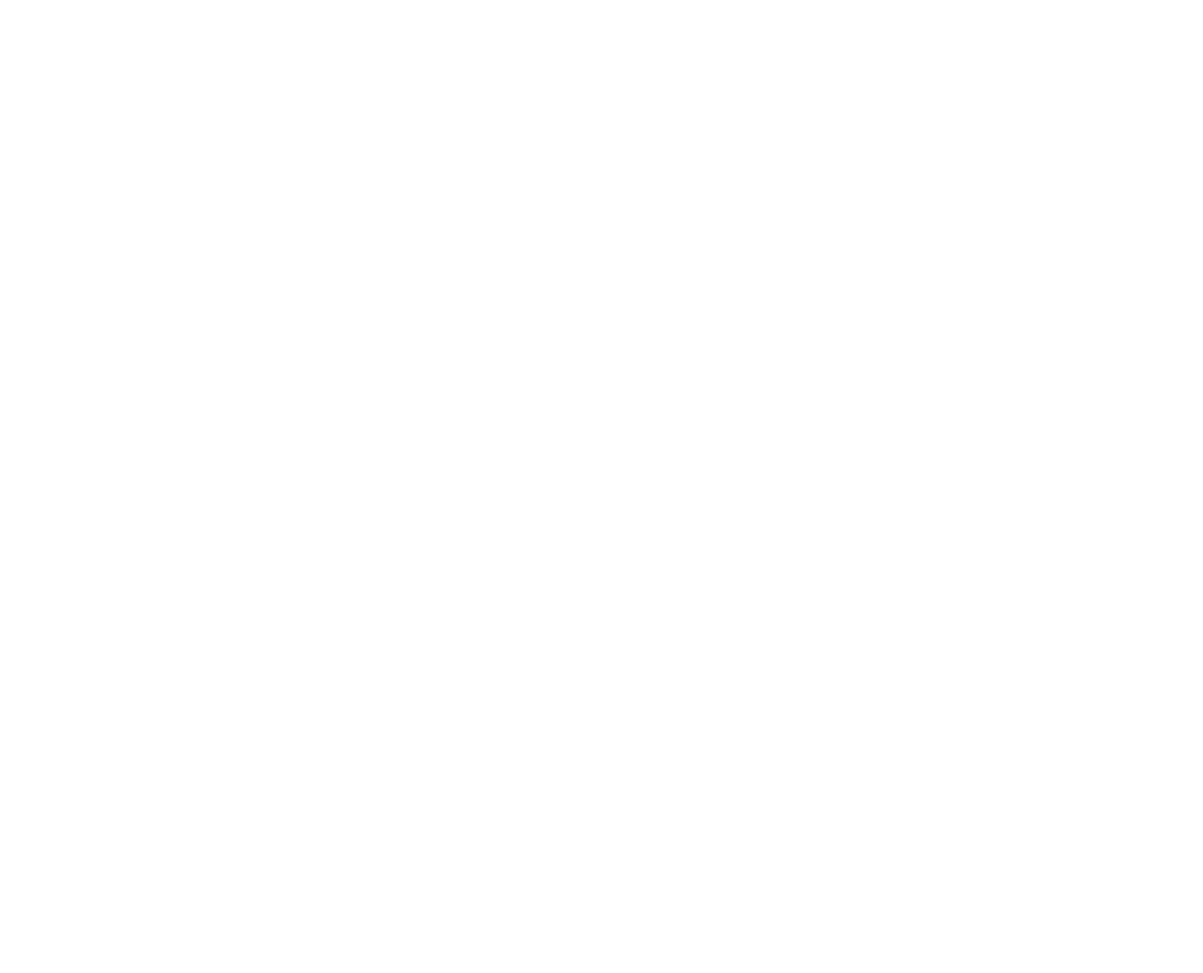
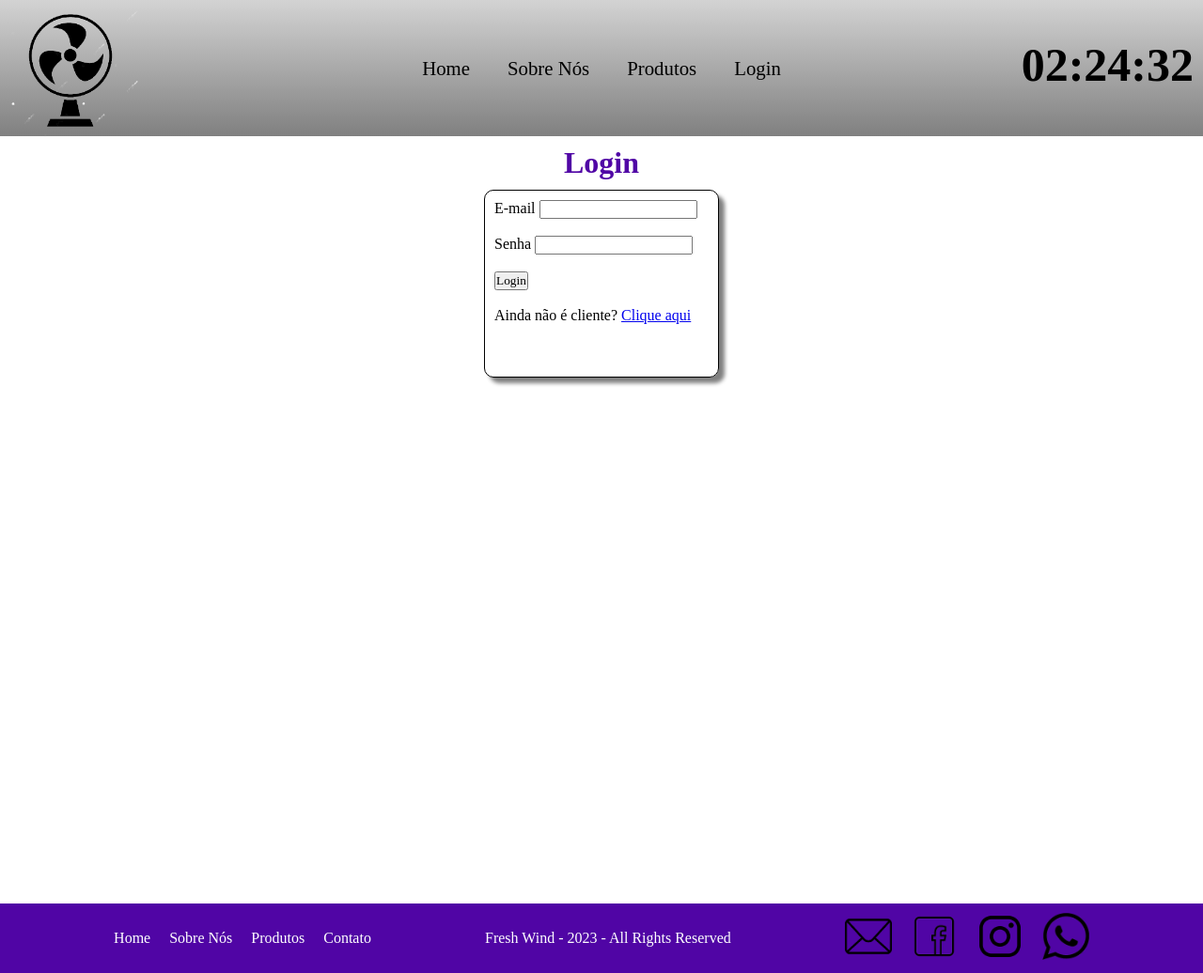
Before and after one commit to bruuno1994/Fresh-Wind, a plain HTML site: page pages/login.html in a window 1280 px wide. Shown: the whole page at 94% size. Before the commit the page ends 800 px from the top, so only its background shows below. Drawn offline with Linux system fonts and the light colour scheme.

Commit message:
Escopo da página de login implementada

```diff
--- a/pages/login.html
+++ b/pages/login.html
@@ -1,12 +1,68 @@
 <!DOCTYPE html>
-<html lang="en">
+<html lang="pt-br">
 <head>
     <meta charset="UTF-8">
     <meta http-equiv="X-UA-Compatible" content="IE=edge">
     <meta name="viewport" content="width=device-width, initial-scale=1.0">
+    <link rel="shortcut icon" href="/img/ventilador-icon.png">
+    <link rel="stylesheet" href="../styles/style.css">
+    <link rel="stylesheet" href="../styles/login.css">
+    <link rel="stylesheet" href="../styles/footer.css">
+    <link rel="stylesheet" href="../styles/relogio.css">
     <title>Fresh Wind - Login</title>
 </head>
 <body>
+    <header>
+        <h2></h2>
+        <div id="logo">
+            <img src="/img/logo.png" alt="Imagem do Logo" width="150px">
+        </div>
+            <div id="navegacao">
+            <nav>
+                <ul>
+                    <li> <a href="/pages/index.html" target="_self"> Home </a> </li>
+                    <li> <a href="#" onclick="alert('Essa página encontra-se em produção!')"> Sobre Nós </a> </li>
+                    <li> <a href="/pages/produtos.html" target="_self"> Produtos </a> </li>
+                    <li> <a href="/pages/login.html" target="_self"> Login </a> </li>
+                </ul>
+            </nav>
+            </div>
+    </header>
 
+    <h1>Login</h1>
+    <div id="login">
+        <div id="form">
+            <label for="email">E-mail</label>
+            <input type="email" name="email" id="email"><br><br>
+
+            <label for="senha">Senha</label>
+            <input type="password" name="senha" id="senha"><br><br>
+
+            <button>Login</button><br><br>
+            Ainda não é cliente? <a href="/pages/cadastro.html">Clique aqui</a>
+        </div>
+    </div>
+        <footer>
+            <div id="lista-rodape">
+                <ul>
+                    <li><a href="/pages/index.html"> Home </a></li>
+                    <li> <a href="#" onclick="alert('Essa página encontra-se em produção!')"> Sobre Nós </a> </li>
+                    <li><a href="/pages/produtos.html"> Produtos </a></li>
+                    <li><a href="https://www.linkedin.com/in/bruno-vinicius-de-laia-silva/" target="_blank"> Contato </a></li>
+                </ul>
+            </div>
+            <div id="texto-rodape">Fresh Wind - 2023 - All Rights Reserved</div>
+            <div id="icones-rodape">
+                <ul>
+                    <li><a href="#"><img src="/img/email.png" alt="email logo" ></a></li>
+                    <li><a href="#"><img src="/img/facebook.png" alt="facebook logo" ></a>
+                    </li>
+                    <li><a href="#"><img src="/img/instagram.png" alt="instagram logo" ></a></li>
+                    <li><a href="#"><img src="/img/whatsapp.png" alt="whatsapp logo" ></a></li>
+                </ul>
+            </div>
+        </footer>
+
+    <script src="/js/relogio.js"></script>
 </body>
 </html>
--- a/styles/footer.css
+++ b/styles/footer.css
@@ -1,4 +1,5 @@
 footer {
+    bottom: 0;
     background-color: #5005a5;
     color: white;
     width: 100%;
--- /dev/null
+++ b/styles/login.css
@@ -0,0 +1,14 @@
+#login {
+    height: calc(100vh - (145px - 110px));
+    padding: 5px;
+}
+
+#form {
+    border: 1px solid black;
+    border-radius: 10px;
+    width: 250px;
+    height: 200px;
+    padding: 10px;
+    margin: 0 auto;
+    box-shadow: 6px 6px 4px gray;
+}
--- a/styles/produtos.css
+++ b/styles/produtos.css
@@ -1,11 +1,10 @@
 
 #produtos {
-    height: calc(100vh - (145px - 200px));
+    height: calc(100% - (145px - 200px));
     padding: 5px;
     display: flex;
     align-items: center;
-    justify-content: space-around;
-    flex-wrap: wrap;
+    justify-content: space-between;
 }
 
 .card img {
--- a/styles/relogio.css
+++ b/styles/relogio.css
@@ -4,4 +4,5 @@ h2 {
     font-size: 50px;
     margin-right: 10px;
     margin-top: 40px;
+    font-weight: bold;
 }
--- a/styles/style.css
+++ b/styles/style.css
@@ -64,6 +64,6 @@ h1 {
 }
 
 #conteudo {
-    height: calc(100vh - (145px + 74px));
+    height: calc(100% - (145px - 110px));
     padding: 5px;
 }
```
Also changed, not shown: pages/index.html (+2 -2 lines), pages/produtos.html (+4 -3 lines), pages/cadastro.html (added).
